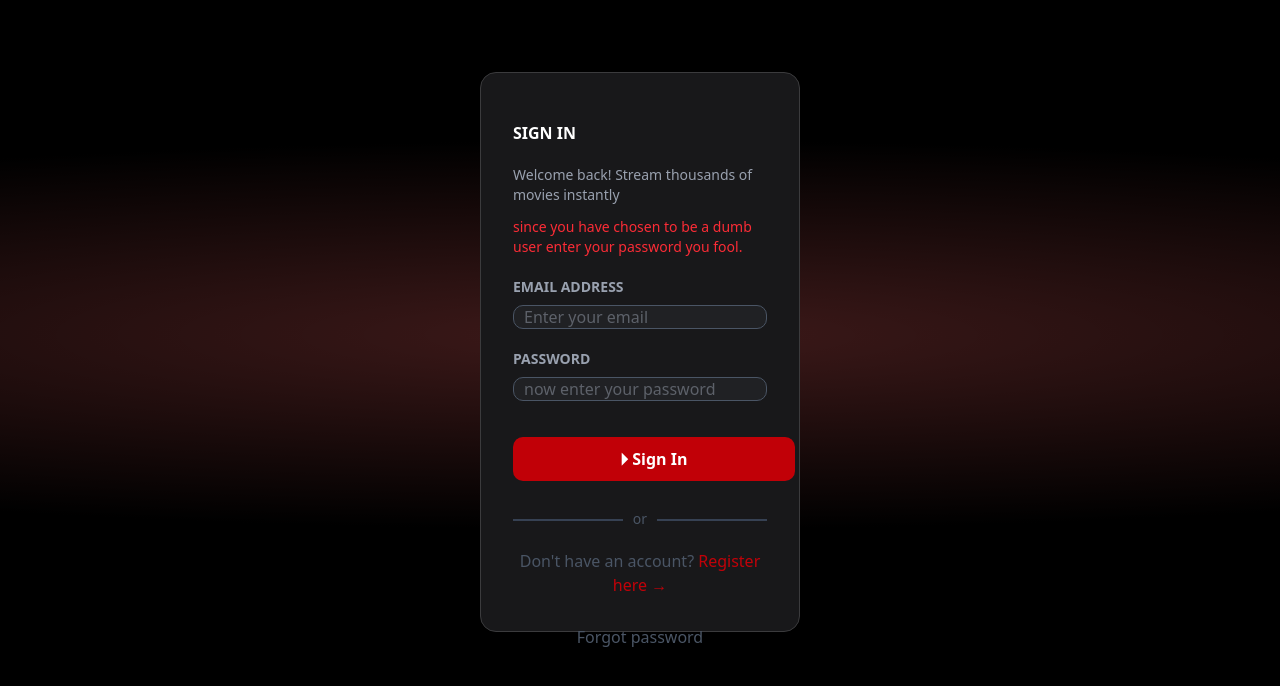
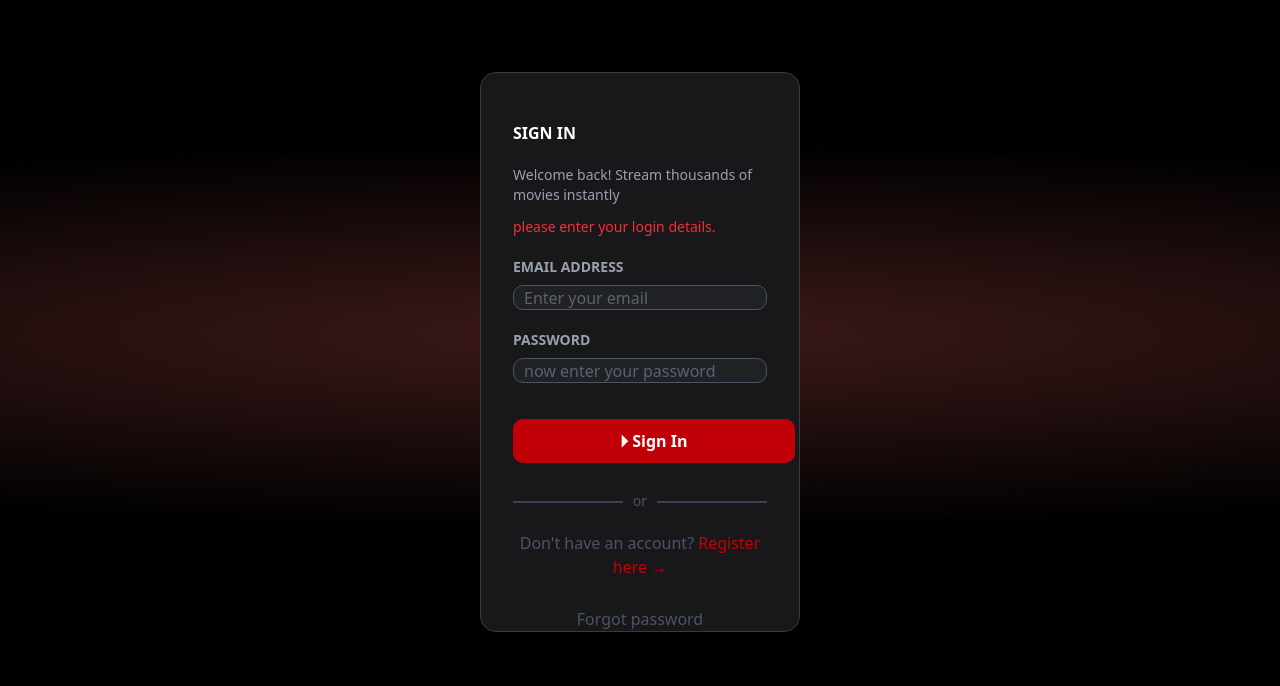
Before and after one commit to TEAM-II-JS-COMBINED/StreamFlix, a website: page login.html in a window 1280 px wide. Both pictures are taken after a click on the button "⏵ Sign In". Shown: the part 70-756 px from the top of the page. Drawn offline with Linux system fonts and the light colour scheme.

Commit message:
changed error message

```diff
--- a/login.html
+++ b/login.html
@@ -15,7 +15,7 @@
         <h1 class="text-white font-bold">SIGN IN</h1>
         <p class="text-gray-400 mt-5 text-sm max-sm:">Welcome back! Stream thousands of movies instantly</p>
 
-         <p id="error-msg" class="text-red-500 text-sm mt-3 hidden max-sm:">since you have chosen to be a dumb user enter your password you fool.</p>
+         <p id="error-msg" class="text-red-500 text-sm mt-3 hidden max-sm:">please enter your login details.</p>
 
 
 
```
